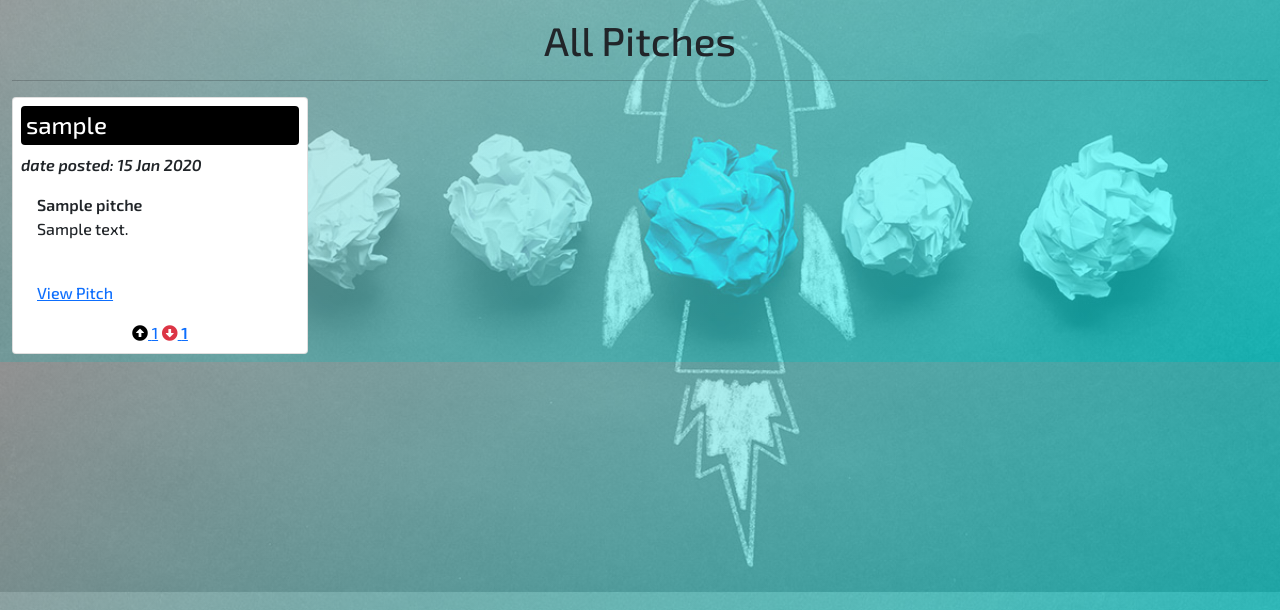
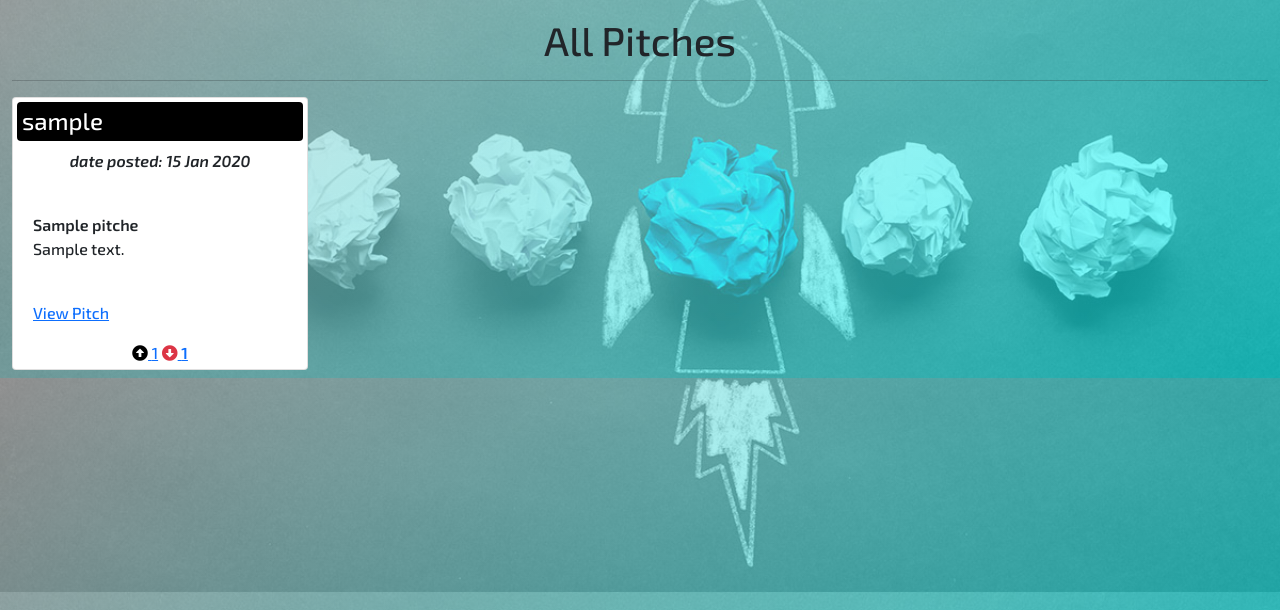
Before and after one commit to Lyonsmasawa/Pitchperfect, a Flask app: page / in a window 1280 px wide. Shown: the part 80-690 px from the top of the page. Run offline with Flask 2, Linux system fonts and the light colour scheme; tables that the repository leaves empty hold one stand-in row (values such as "Sample post"); some libraries are stand-ins or nearby versions.

Commit message:
style home

```diff
--- a/app/templates/macros.html
+++ b/app/templates/macros.html
@@ -3,15 +3,13 @@
 
 {% for pitch in pitches %}
 
-<div class="col-3 mb-2">
-    <div class="card text-justify p-2 h-100">
-        <div class="">
+<div class="col-md-3 mb-2">
+    <div class="card text-justify p-md-1 h-100">
         <strong>
             <h4 class="card text-white bg-black p-1">{{pitch.user.username}}</h4>
         </strong>
         <em class="text-center p-0.2"> date posted: {{pitch.posted.strftime("%d %b %Y")}}</em>
         <br>
-        </div>
         <div class="card-body">
             <strong>{{pitch.title}}</strong>
             <br>
@@ -22,7 +20,8 @@
         <div class="m-lg-auto">
             <a href="{{url_for('main.upVote', id = pitch.id)}}"><i class="fas fa-arrow-alt-circle-up text-black"></i>
                 <span>{{pitch.up_vote.count()}}</span></a>
-            <a href="{{url_for('main.downVote', id = pitch.id)}}"> <i class="fas fa-arrow-alt-circle-down text-danger"></i>
+            <a href="{{url_for('main.downVote', id = pitch.id)}}"> <i
+                    class="fas fa-arrow-alt-circle-down text-danger"></i>
                 <span><strong>{{pitch.down_vote.count()}}</strong></span></a>
         </div>
     </div>
```
Lines whose indentation alone changed are shown as unchanged.
